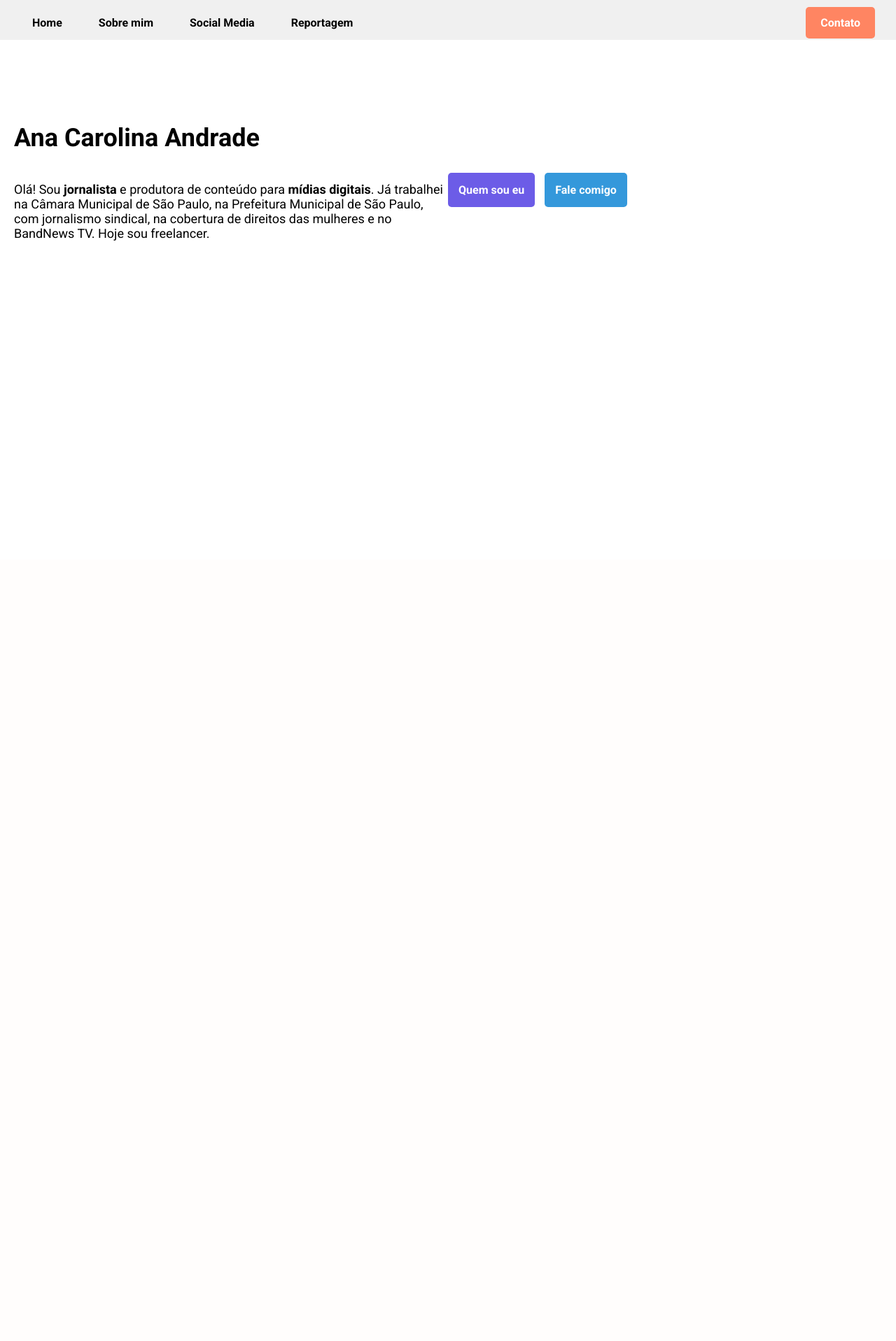
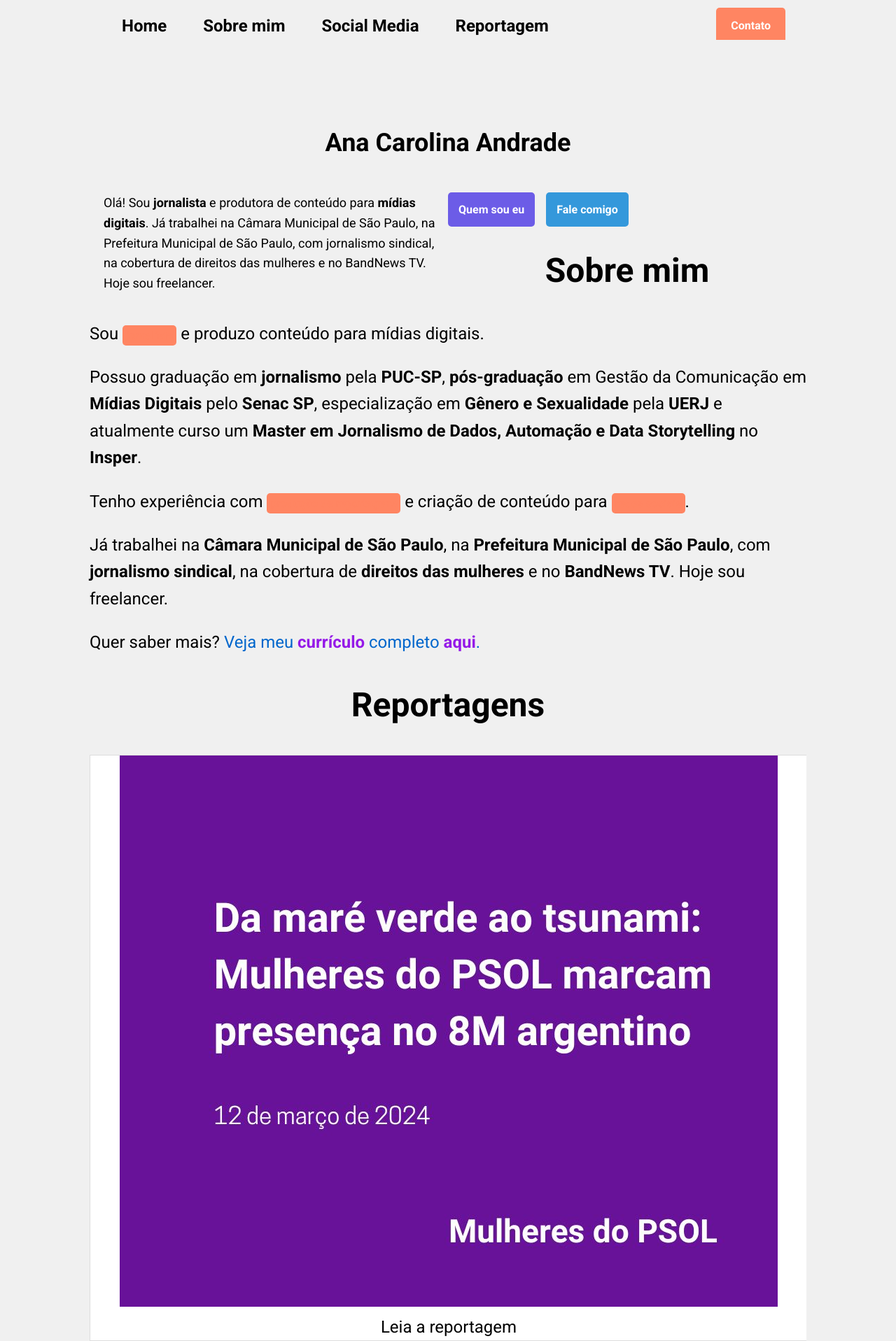
Before and after one commit to carol00andrade/portfoliosite, a Flask app: page / in a window 1280 px wide. Shown: the whole page at 70% size. Before the commit the page ends 344 px from the top, so only its background shows below. Run offline with Flask 3, Linux system fonts and the light colour scheme.

Commit message:
Update portfolio.html

```diff
--- a/templates/portfolio.html
+++ b/templates/portfolio.html
@@ -21,7 +21,6 @@
             display: flex;
             justify-content: space-between;
             align-items: center;
-            background-color: #f0f0f0;
             padding: 10px 20px;
         }
         .navbar ul {
@@ -120,3 +119,122 @@
     </div>
 </body>
 </html>
+
+<!DOCTYPE html>
+<html lang="pt-br">
+<head>
+    <meta charset="UTF-8">
+    <meta name="viewport" content="width=device-width, initial-scale=1.0">
+    <title>Sobre Mim</title>
+    <link href="https://fonts.googleapis.com/css2?family=Roboto:wght@400;700&display=swap" rel="stylesheet">
+    <style>
+        body {
+            font-family: 'Roboto', sans-serif;
+            font-size: 24px;
+            line-height: 1.6;
+            margin-left: 10cm;
+            margin-right: 10cm;
+            background-color: #f0f0f0;
+            color: #000000;
+        }
+        h1 {
+            text-align: center;
+            color: #000000;
+        }
+        p {
+            margin-bottom: 1em;
+        }
+        .highlighted {
+            color: #FF8562;
+            font-weight: bold;
+        }
+        .bold {
+            font-weight: bold;
+        }
+        a {
+            color: #0066cc;
+            text-decoration: none;
+        }
+        a:hover {
+            color: #0044aa;
+            text-decoration: underline;
+        }
+        .link-highlighted {
+            color: #9519E8;
+            font-weight: bold;
+        }
+    </style>
+</head>
+<body>
+    <h1>Sobre mim</h1>
+    <p>Sou <span class="highlighted">jornalista</span> e produzo conteúdo para mídias digitais.</p>
+    <p>Possuo graduação em <span class="bold">jornalismo</span> pela <span class="bold">PUC-SP</span>, <span class="bold">pós-graduação</span> em Gestão da Comunicação em <span class="bold">Mídias Digitais</span> pelo <span class="bold">Senac SP</span>, especialização em <span class="bold">Gênero e Sexualidade</span> pela <span class="bold">UERJ</span> e atualmente curso um <span class="bold">Master em Jornalismo de Dados, Automação e Data Storytelling</span> no <span class="bold">Insper</span>.</p>
+    <p>Tenho experiência com <span class="highlighted">produção de reportagens</span> e criação de conteúdo para <span class="highlighted">redes sociais</span>.</p>
+    <p>Já trabalhei na <span class="bold">Câmara Municipal de São Paulo</span>, na <span class="bold">Prefeitura Municipal de São Paulo</span>, com <span class="bold">jornalismo sindical</span>, na cobertura de <span class="bold">direitos das mulheres</span> e no <span class="bold">BandNews TV</span>. Hoje sou freelancer.</p>
+    <p>Quer saber mais? <a href="https://drive.google.com/file/d/1I9E8cZq3eLOtQl6jl9aZnhs5R2pVCvs8/view" target="_blank">Veja meu <span class="link-highlighted">currículo</span> completo <span class="link-highlighted">aqui</span>.</a></p>
+</body>
+</html>
+
+<!DOCTYPE html>
+<html lang="pt-br">
+<head>
+    <meta charset="UTF-8">
+    <meta name="viewport" content="width=device-width, initial-scale=1.0">
+    <title>Reportagens</title>
+    <link href="https://fonts.googleapis.com/css2?family=Roboto:wght@400;700&display=swap" rel="stylesheet">
+    <style>
+        body {
+            font-family: 'Roboto', sans-serif;
+            font-size: 24px;
+            line-height: 1.6;
+            margin: 0 10%;
+            background-color: #f0f0f0;
+            color: #000000;
+        }
+        h1 {
+            text-align: center;
+            color: #000000;
+        }
+        swiper-container {
+            width: 100%;
+            height: 100%;
+        }
+        swiper-slide {
+            display: flex;
+            flex-direction: column;
+            align-items: center;
+            justify-content: center;
+            font-size: 24px;
+            background: #fff;
+            border: 1px solid #ddd;
+        }
+        swiper-slide a {
+            text-decoration: none;
+            color: #000000;
+            margin-top: 10px;
+        }
+        swiper-slide img {
+            max-width: 100%;
+            height: auto;
+        }
+    </style>
+</head>
+<body>
+    <h1>Reportagens</h1>
+    <script src="https://cdn.jsdelivr.net/npm/swiper@11/swiper-element-bundle.min.js"></script>
+    <swiper-container>
+        <swiper-slide>
+            <img src="https://github.com/carol00andrade/portfoliosite/blob/main/static/1.jpg" alt="Caixa quadrada roxa, com texto título em letra branca dizendo, Da maré verde ao tsunami: Mulheres do PSOL marcam presença no 8M argentino, publicado em 12 de março de 2024, por Mulheres do PSOL">
+            <a href="https://mulheresdopsol.org.br/2023/03/12/da-mare-verde-ao-tsunami-mulheres-do-psol-marcam-presenca-no-8m-argentino/" target="_blank">Leia a reportagem</a>
+        </swiper-slide>
+        <swiper-slide>
+            <img src="https://github.com/carol00andrade/portfoliosite/blob/main/static/2.jpg" alt="Caixa quadrada roxa, com texto título em letra branca dizendo, Fio da Meada: De Carolina de Jesus a Djamila Ribeiro, a construção do feminismo negro no Brasil, publicado em 30 de junho de 2023, por Ana Carolina Andrade.">
+            <a href="https://www.redebrasilatual.com.br/cidadania/2023/06/fio-da-meada-de-carolina-de-jesus-a-djamila-ribeiro-a-construcao-do-feminismo-negro-no-brasil/" target="_blank">Leia a reportagem</a>
+        </swiper-slide>
+        <swiper-slide>
+            <img src="https://github.com/carol00andrade/portfoliosite/blob/main/static/3.jpg" alt="Caixa quadrada roxa, com texto título em letra branca dizendo, Mulheres no poder: o que a experiência das prefeitas ensina para a democracia brasileira, publicado em 18 de julho de 2023, por Ana Carolina Andrade.">
+            <a href="https://www.redebrasilatual.com.br/cidadania/2023/07/mulheres-no-poder-o-que-a-experiencia-das-prefeitas-ensina-para-a-democracia-brasileira/" target="_blank">Leia a reportagem</a>
+        </swiper-slide>
+    </swiper-container>
+</body>
+</html>
```
